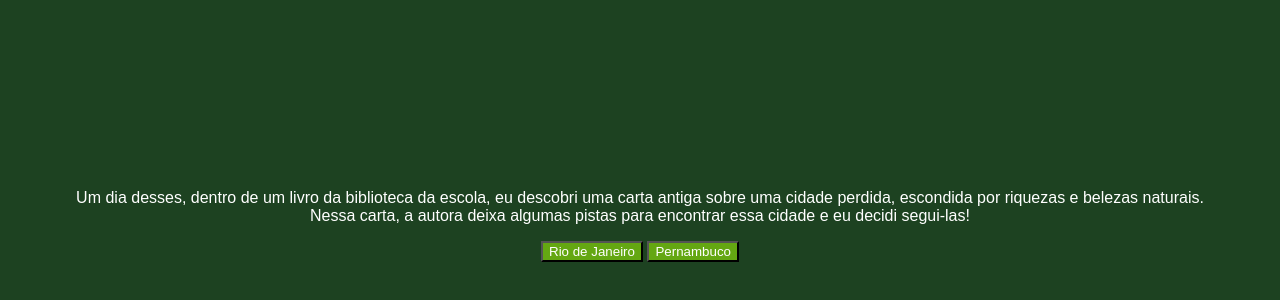
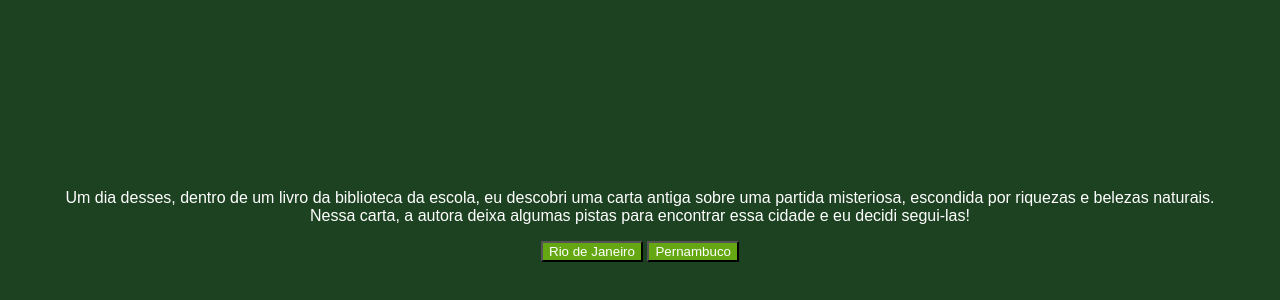
Before and after one commit to schuler041/criando-aventura, a plain HTML site: page index.html in a window 1280 px wide. Shown: the part 142-442 px from the top of the page. Drawn offline with Linux system fonts and the light colour scheme; a web font is replaced by a local one.

Commit message:
Update index.html

```diff
--- a/index.html
+++ b/index.html
@@ -7,13 +7,13 @@
     <link rel="preconnect" href="https://fonts.googleapis.com">
     <link rel="preconnect" href="https://fonts.gstatic.com" crossorigin>
     <link href="https://fonts.googleapis.com/css2?family=Bai+Jamjuree:ital,wght@0,200;0,300;0,400;0,500;0,600;0,700;1,200;1,300;1,400;1,500;1,600;1,700&display=swap" rel="stylesheet">
-    <title>Em busca da cidade perdida</title>
+    <title>Em busca da partida misteriosa</title>
 </head>
 <body>
     <main>
         <div class="passo ativo" id="passo-0">
             <img src="img/cenario-passo0.png" alt="">
-            <p>Um dia desses, dentro de um livro da biblioteca da escola, eu descobri uma carta antiga sobre uma cidade perdida, escondida por riquezas e belezas naturais. Nessa carta, a autora deixa algumas pistas para encontrar essa cidade e eu decidi segui-las!</p>
+            <p>Um dia desses, dentro de um livro da biblioteca da escola, eu descobri uma carta antiga sobre uma partida misteriosa, escondida por riquezas e belezas naturais. Nessa carta, a autora deixa algumas pistas para encontrar essa cidade e eu decidi segui-las!</p>
             <button class="btn-proximo" data-proximo="1">Rio de Janeiro</button>
             <button class="btn-proximo" data-proximo="2">Pernambuco</button>
         </div>
```
